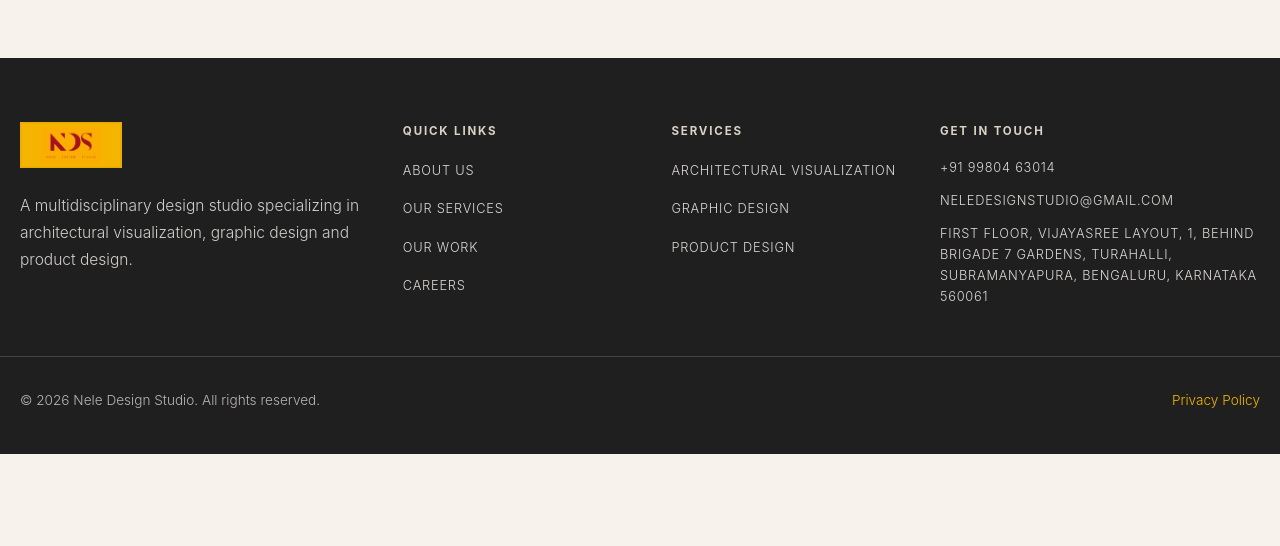
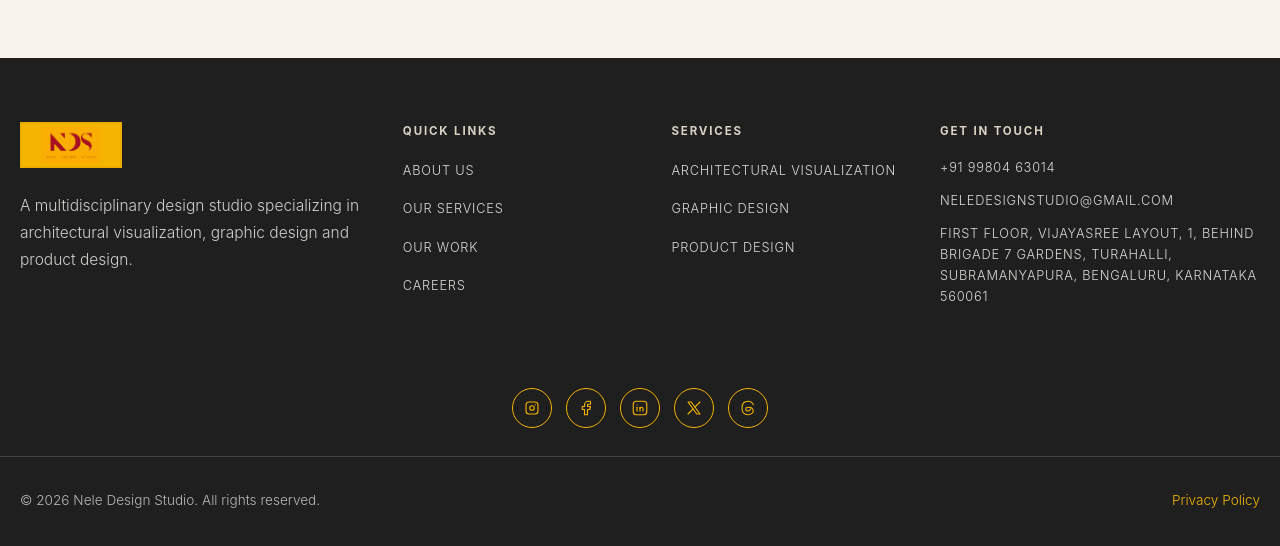
Before and after one commit to YASHWANTHBH1/nele_design_studio, a plain HTML site: page html/work.html in a window 1280 px wide. Shown: the part 2569-3115 px from the top of the page. Before the commit the page ends 3023 px from the top, so only its background shows below. Drawn offline with Linux system fonts and the light colour scheme.

Commit message:
Add social media links to footer

```diff
--- a/html/work.html
+++ b/html/work.html
@@ -250,6 +250,24 @@
         </address>
       </div>
     </div>
+    <!-- Social links -->
+    <div class="container footer-social" aria-label="Social media">
+      <a class="footer-social-link" href="https://www.instagram.com/neledesignstudio/" target="_blank" rel="noopener noreferrer" aria-label="Nele Design Studio on Instagram">
+        <svg width="18" height="18" viewBox="0 0 24 24" fill="none" stroke="#F4B400" stroke-width="1.5" stroke-linecap="round" stroke-linejoin="round" aria-hidden="true"><path d="M4 8a4 4 0 0 1 4-4h8a4 4 0 0 1 4 4v8a4 4 0 0 1-4 4H8a4 4 0 0 1-4-4z"/><path d="M9 12a3 3 0 1 0 6 0 3 3 0 0 0-6 0"/><path d="M16.5 7.5v.01"/></svg>
+      </a>
+      <a class="footer-social-link" href="https://www.facebook.com/p/Nele-DesignStudio-61571771416988/" target="_blank" rel="noopener noreferrer" aria-label="Nele Design Studio on Facebook">
+        <svg width="18" height="18" viewBox="0 0 24 24" fill="none" stroke="#F4B400" stroke-width="1.5" stroke-linecap="round" stroke-linejoin="round" aria-hidden="true"><path d="M7 10v4h3v7h4v-7h3l1-4h-4V8a1 1 0 0 1 1-1h3V3h-3a5 5 0 0 0-5 5v2z"/></svg>
+      </a>
+      <a class="footer-social-link" href="https://www.linkedin.com/company/nele-design-studio/" target="_blank" rel="noopener noreferrer" aria-label="Nele Design Studio on LinkedIn">
+        <svg width="18" height="18" viewBox="0 0 24 24" fill="none" stroke="#F4B400" stroke-width="1.5" stroke-linecap="round" stroke-linejoin="round" aria-hidden="true"><path d="M8 11v5"/><path d="M8 8v.01"/><path d="M12 16v-5"/><path d="M16 16v-3a2 2 0 1 0-4 0"/><path d="M3 7a4 4 0 0 1 4-4h10a4 4 0 0 1 4 4v10a4 4 0 0 1-4 4H7a4 4 0 0 1-4-4z"/></svg>
+      </a>
+      <a class="footer-social-link" href="https://x.com/NeleDesign" target="_blank" rel="noopener noreferrer" aria-label="Nele Design Studio on X">
+        <svg width="18" height="18" viewBox="0 0 24 24" fill="none" stroke="#F4B400" stroke-width="1.5" stroke-linecap="round" stroke-linejoin="round" aria-hidden="true"><path d="M4 4l11.733 16H20L8.267 4z"/><path d="M4 20l6.768-6.768m2.46-2.46L20 4"/></svg>
+      </a>
+      <a class="footer-social-link" href="https://www.threads.com/@neledesignstudio" target="_blank" rel="noopener noreferrer" aria-label="Nele Design Studio on Threads">
+        <svg width="18" height="18" viewBox="0 0 24 24" fill="none" stroke="#F4B400" stroke-width="1.5" stroke-linecap="round" stroke-linejoin="round" aria-hidden="true"><path d="M19 7.5C17.667 4.5 15.333 3 12 3c-5 0-8 2.5-8 9s3.5 9 8 9 7-3 7-5-1-5-7-5c-2.5 0-3 1.25-3 2.5 0 1.5 1.56 2.5 3 2.5 2.5 0 3.5-1.5 4-5"/></svg>
+      </a>
+    </div>
     <div class="footer-bottom">
       <div class="container footer-bottom-inner">
         <p>© 2026 Nele Design Studio. All rights reserved.</p>
```
